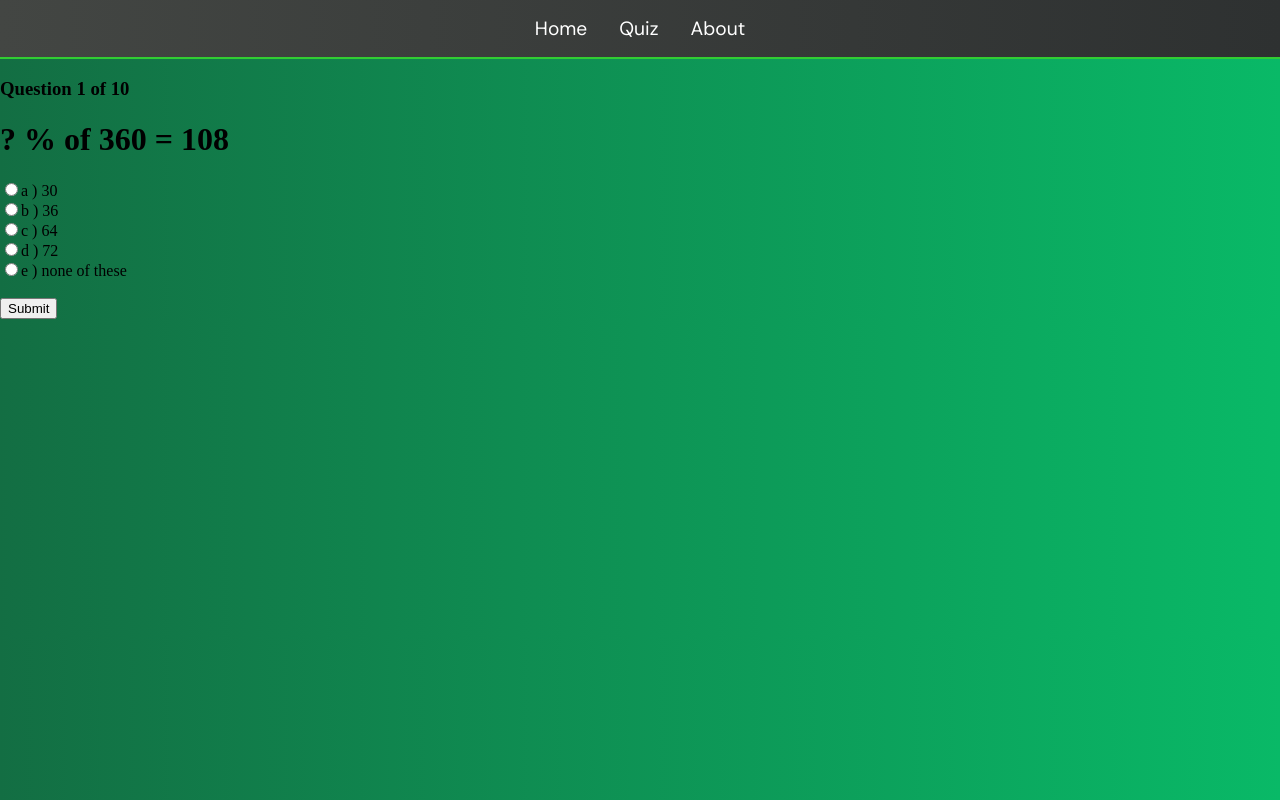
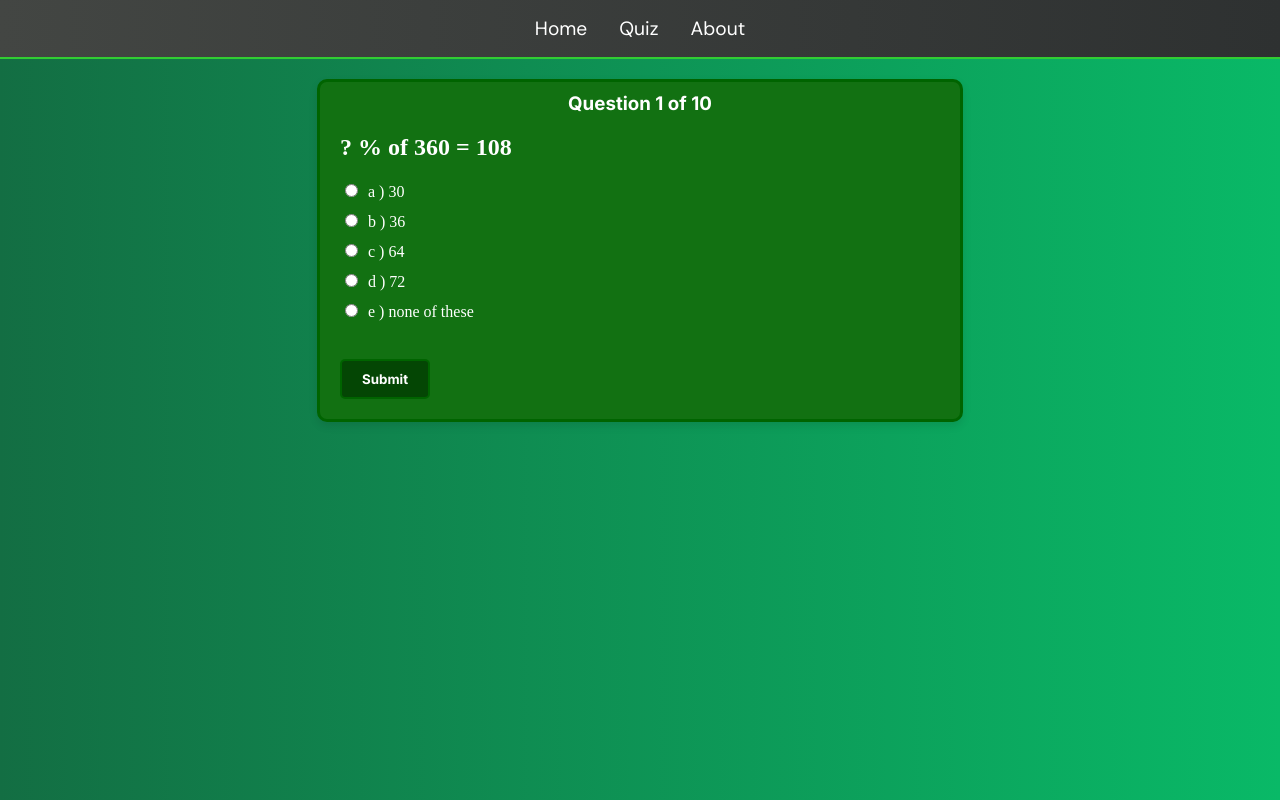
Before and after one commit to IanDBrown/henHacks2024, a React (Vite) app in the folder frontend/: page /quiz in a window 1280 px wide. Built offline with nearby package versions, Linux system fonts and the light colour scheme; a web font is replaced by a local one; what ldrs would draw is missing.

Commit message:
updated quiz styling

```diff
--- a/frontend/src/components/QuestionPage.tsx
+++ b/frontend/src/components/QuestionPage.tsx
@@ -13,9 +13,9 @@ const QuestionPage = () => {
 	const [questionsAnswered, setQuestionsAnswered] = useState(1);
 	const [amountCorrect, setAmountCorrect] = useState(0);
 
-	let allOptions: string = math.Math[scoreLevel][randomNumber].options;
-	let question: string = math.Math[scoreLevel][randomNumber].Problem;
-	let answerArray: Array<string> = allOptions.split(" , ");
+	let allOptions = math.Math[scoreLevel][randomNumber].options;
+	let question = math.Math[scoreLevel][randomNumber].Problem;
+	let answerArray = allOptions.split(" , ");
 	const [rationale, setRationale] = useState(
 		math.Math[scoreLevel][randomNumber].Rationale
 	);
@@ -64,73 +64,26 @@ const QuestionPage = () => {
 	}
 
 	return (
-		<div className="questionCard">
+		<div className={questions_css.questionCard}>
 			<h3>Question {questionsAnswered} of 10</h3>
-			<h1 className="questionHeader">{question}</h1>
+			<h1 className={questions_css.questionHeader}>{question}</h1>
 			<form>
-				<div className="multipleChoiceDiv">
-					<label className="multipleChoiceLabel">
+				{answerArray.map((answer, index) => (
+					<div className={questions_css.multipleChoiceDiv} key={index}>
+						<label className={questions_css.multipleChoiceLabel}>
 							<input
-							className="multipleChoice"
+								className={questions_css.multipleChoice}
 								type="radio"
 								name="react-tips"
-							value="option1"
-							onChange={() => (selectedAnswer = "a")}
+								value={`option${index + 1}`}
+								onChange={() =>
+									(selectedAnswer = String.fromCharCode(97 + index))
+								}
 							/>
-						{answerArray[0]}
+							{answer}
 						</label>
 					</div>
-
-				<div className="multipleChoiceDiv">
-					<label className="multipleChoiceLabel">
-						<input
-							className="multipleChoice"
-							type="radio"
-							name="react-tips"
-							value="option2"
-							onChange={() => (selectedAnswer = "b")}
-						/>
-						{answerArray[1]}
-					</label>
-				</div>
-
-				<div className="multipleChoiceDiv">
-					<label className="multipleChoiceLabel">
-						<input
-							className="multipleChoice"
-							type="radio"
-							name="react-tips"
-							value="option3"
-							onChange={() => (selectedAnswer = "c")}
-						/>
-						{answerArray[2]}
-					</label>
-				</div>
-
-				<div className="multipleChoiceDiv">
-					<label className="multipleChoiceLabel">
-						<input
-							className="multipleChoice"
-							type="radio"
-							name="react-tips"
-							value="option4"
-							onChange={() => (selectedAnswer = "d")}
-						/>
-						{answerArray[3]}
-					</label>
-				</div>
-				<div className="multipleChoiceDiv">
-					<label className="multipleChoiceLabel">
-						<input
-							className="multipleChoice"
-							type="radio"
-							name="react-tips"
-							value="option5"
-							onChange={() => (selectedAnswer = "e")}
-						/>
-						{answerArray[4]}
-					</label>
-				</div>
+				))}
 			</form>
 			<div className={`rationale ${hiddenClass}`} id="rationale">
 				{!showButton ? correctOrNot : null} <br />
@@ -138,12 +91,18 @@ const QuestionPage = () => {
 			</div>
 			<div>
 				{showButton ? (
-					<button className="sumbitButton" onClick={() => checkAnswer()}>
+					<button
+						className={questions_css.sumbitButton}
+						onClick={() => checkAnswer()}
+					>
 						Submit
 					</button>
 				) : null}
 				{!showButton ? (
-					<button className="sumbitButton" onClick={() => nextQuestion()}>
+					<button
+						className={questions_css.sumbitButton}
+						onClick={() => nextQuestion()}
+					>
 						Next Question
 					</button>
 				) : null}
@@ -151,4 +110,5 @@ const QuestionPage = () => {
 		</div>
 	);
 };
+
 export default QuestionPage;
--- a/frontend/src/css/questions.module.css
+++ b/frontend/src/css/questions.module.css
@@ -1,42 +1,38 @@
-.questionHeader {
-	padding-top: 7%;
-	text-align: center;
-	font-size: 20px;
+@import url("https://fonts.googleapis.com/css2?family=Inter:wght@100..900&family=Kanit:ital,wght@0,100;0,200;0,300;0,400;0,500;0,600;0,700;0,800;0,900;1,100;1,200;1,300;1,400;1,500;1,600;1,700;1,800;1,900&display=swap");
+
+.questionCard {
+	padding: 20px;
+	border-radius: 10px;
+	box-shadow: 0 4px 8px rgba(0, 0, 0, 0.1);
+	margin: 20px auto;
+	max-width: 600px;
+	background-color: #127112;
+	color: white;
+	border: 3px solid darkgreen;
 }
 
-.questionCard {
-	margin-left: 10%;
-	width: 80%;
-	height: 600px;
-	background-color: bisque;
+.questionCard h3 {
+	font-family: "Inter", sans-serif;
+	text-align: center;
+	margin-top: -10px;
 }
 
-.multipleChoiceLabel {
-	margin: auto;
+.questionHeader {
+	font-size: 24px;
+	margin-bottom: 20px;
 }
 
 .multipleChoiceDiv {
 	margin-bottom: 10px;
-	padding-left: 45%;
 }
 
-.sumbitButton {
-	width: 10%;
-	height: 36px;
-	border: none;
-	border-radius: 2px;
-	color: white;
-	background-color: rgb(0, 102, 255);
-	font-weight: 500;
-	transition: 0.2s ease;
+.multipleChoiceLabel {
 	cursor: pointer;
-	margin-top: 3%;
-	margin-left: 45%;
+	display: block;
 }
 
-.rationale {
-	text-align: center;
-	padding-top: 20px;
+.multipleChoice {
+	margin-right: 10px;
 }
 
 .hidden {
@@ -46,3 +42,23 @@
 .shown {
 	display: block;
 }
+
+.sumbitButton {
+	background-color: #044604;
+	color: white;
+	border: 2px solid darkgreen;
+	padding: 10px 20px;
+	border-radius: 5px;
+	cursor: pointer;
+	margin-top: 10px;
+	font-family: "Inter", sans-serif;
+	font-weight: bold;
+}
+
+.sumbitButton:hover {
+	background-color: #026a02;
+}
+
+.rationale {
+	margin-top: 20px;
+}
```
Also changed, not shown: frontend/src/assets/questions.json (+9 -10 lines). Lines whose indentation alone changed are shown as unchanged.
